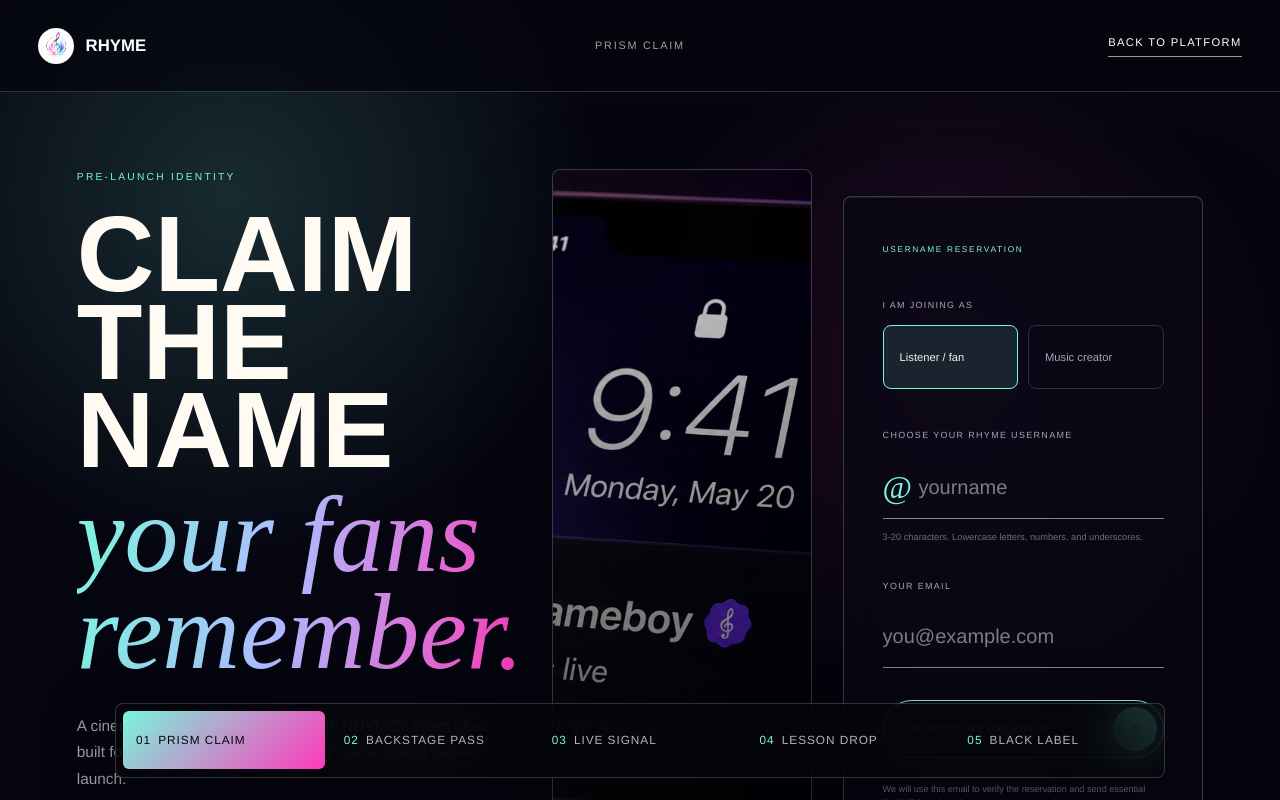
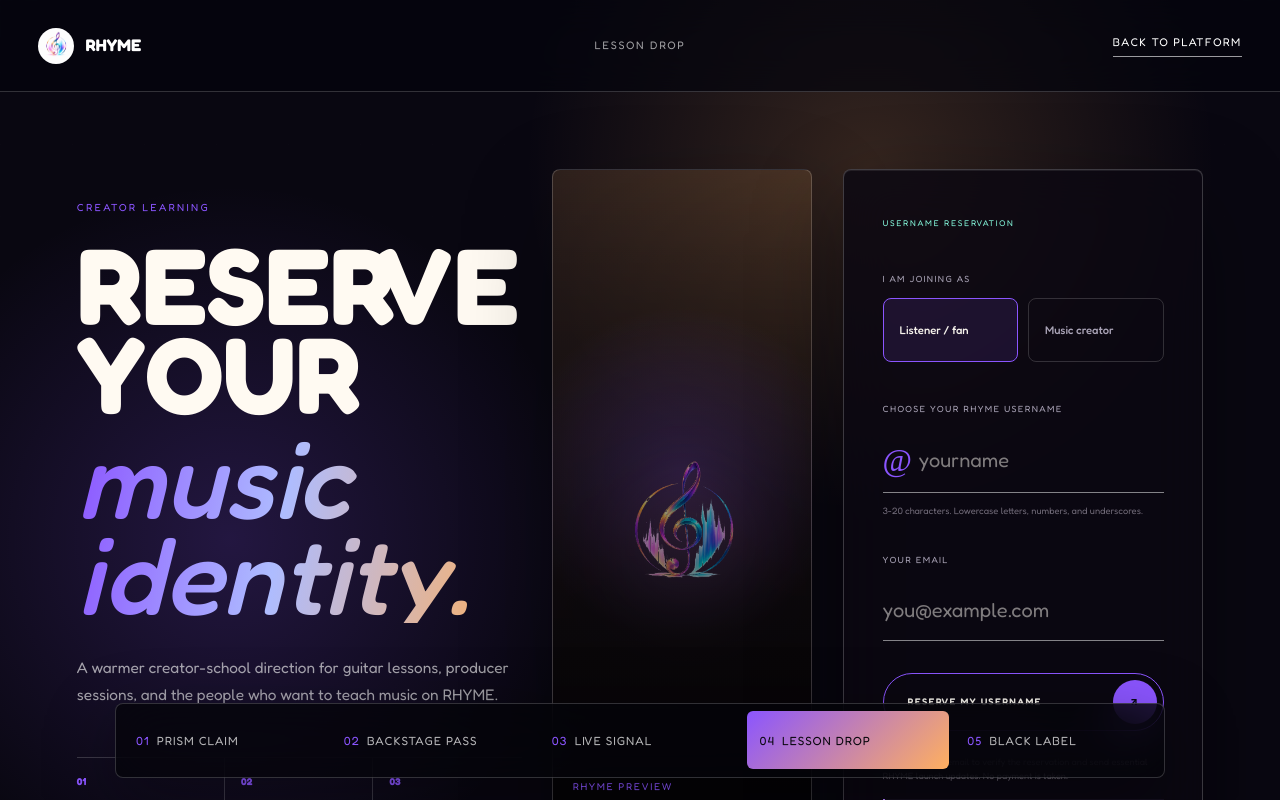
Before and after one commit to jayflame07/project-rhyme, a Next.js app: page /reserve in a window 1280 px wide. Shown: the top 800 px of the page. Built offline with nearby package versions, Linux system fonts and the light colour scheme.

Commit message:
Use Fredoka on reserve page

```diff
--- a/app/globals.css
+++ b/app/globals.css
@@ -219,6 +219,7 @@
   --reserve-panel: rgba(9,8,20,.82);
   --reserve-line: rgba(255,255,255,.18);
   --reserve-muted: rgba(255,255,255,.62);
+  --reserve-font: var(--font-fredoka), var(--font-instrument-sans), "Inter", "Helvetica Neue", Arial, sans-serif;
   min-height: 100svh;
   position: relative;
   isolation: isolate;
@@ -228,6 +229,7 @@
     radial-gradient(circle at 74% 34%, rgba(255,58,187,.14), transparent 28%),
     #050510;
   color: #fffaf2;
+  font-family: var(--reserve-font);
 }
 
 .reserve-variant-noise {
@@ -317,6 +319,7 @@
   line-height: .82;
   letter-spacing: 0;
   text-transform: uppercase;
+  font-family: var(--font-21st-display);
 }
 
 .reserve-variant-copy h1 em {
@@ -325,7 +328,7 @@
   color: transparent;
   background: linear-gradient(100deg, var(--reserve-accent), #aebcff 46%, var(--reserve-accent-2));
   background-clip: text;
-  font-family: var(--editorial);
+  font-family: var(--font-21st-editorial);
   font-weight: 500;
   line-height: .9;
   text-transform: none;
@@ -450,6 +453,8 @@
   display: flex;
   align-items: center;
   border-radius: 8px;
+  font-family: var(--reserve-font);
+  font-weight: 500;
 }
 
 .reserve-variant-page .reserve-form fieldset label.selected {
@@ -463,6 +468,8 @@
 
 .reserve-variant-page .reserve-submit {
   border-color: var(--reserve-accent);
+  font-family: var(--reserve-font);
+  font-weight: 600;
 }
 
 .reserve-variant-page .reserve-submit b {
@@ -547,6 +554,18 @@
     radial-gradient(circle at 68% 16%, rgba(255,176,95,.18), transparent 28%),
     radial-gradient(circle at 18% 52%, rgba(139,85,255,.2), transparent 30%),
     #090711;
+}
+
+.reserve-lesson .reserve-variant-media {
+  background:
+    radial-gradient(circle at 50% 42%, rgba(139,85,255,.28), transparent 38%),
+    linear-gradient(180deg, rgba(255,176,95,.14), rgba(8,6,15,.92));
+}
+
+.reserve-lesson .reserve-variant-media img {
+  object-fit: contain;
+  padding: 15%;
+  filter: drop-shadow(0 22px 55px rgba(139,85,255,.38)) drop-shadow(0 0 36px rgba(255,176,95,.26));
 }
 
 .reserve-mono {
--- a/app/layout.tsx
+++ b/app/layout.tsx
@@ -1,5 +1,5 @@
 import type { Metadata } from "next";
-import { Archivo_Black, Bodoni_Moda, Instrument_Sans } from "next/font/google";
+import { Archivo_Black, Bodoni_Moda, Fredoka, Instrument_Sans } from "next/font/google";
 import "./globals.css";
 
 const title = "RHYME \u2014 Stream. Learn. Connect.";
@@ -24,6 +24,12 @@
   display: "swap",
 });
 
+const fredoka = Fredoka({
+  subsets: ["latin"],
+  variable: "--font-fredoka",
+  display: "swap",
+});
+
 export const metadata: Metadata = {
   title,
   description,
@@ -41,7 +47,7 @@
 export default function RootLayout({ children }: Readonly<{ children: React.ReactNode }>) {
   return (
     <html lang="en">
-      <body className={`${instrumentSans.variable} ${archivoBlack.variable} ${bodoniModa.variable}`}>
+      <body className={`${instrumentSans.variable} ${archivoBlack.variable} ${bodoniModa.variable} ${fredoka.variable}`}>
         {children}
       </body>
     </html>
--- a/app/reserve/ReserveShowcase.tsx
+++ b/app/reserve/ReserveShowcase.tsx
@@ -45,7 +45,7 @@
     accent: "music identity.",
     copy: "A warmer creator-school direction for guitar lessons, producer sessions, and the people who want to teach music on RHYME.",
     proof: ["Lessons", "Sessions", "Followers"],
-    image: "/media/rhyme-bento-upcoming-lesson.png",
+    image: "/media/rhyme-prism-clef-transparent.png",
   },
   {
     id: "mono",
@@ -60,7 +60,7 @@
 ];
 
 export function ReserveShowcase({ initialIntent }: { initialIntent: JoinIntent }) {
-  const [activeIndex, setActiveIndex] = useState(0);
+  const [activeIndex, setActiveIndex] = useState(3);
   const active = reserveVariations[activeIndex];
 
   return (
```
Also changed, not shown: public/media/rhyme-prism-clef-transparent.png (added).
